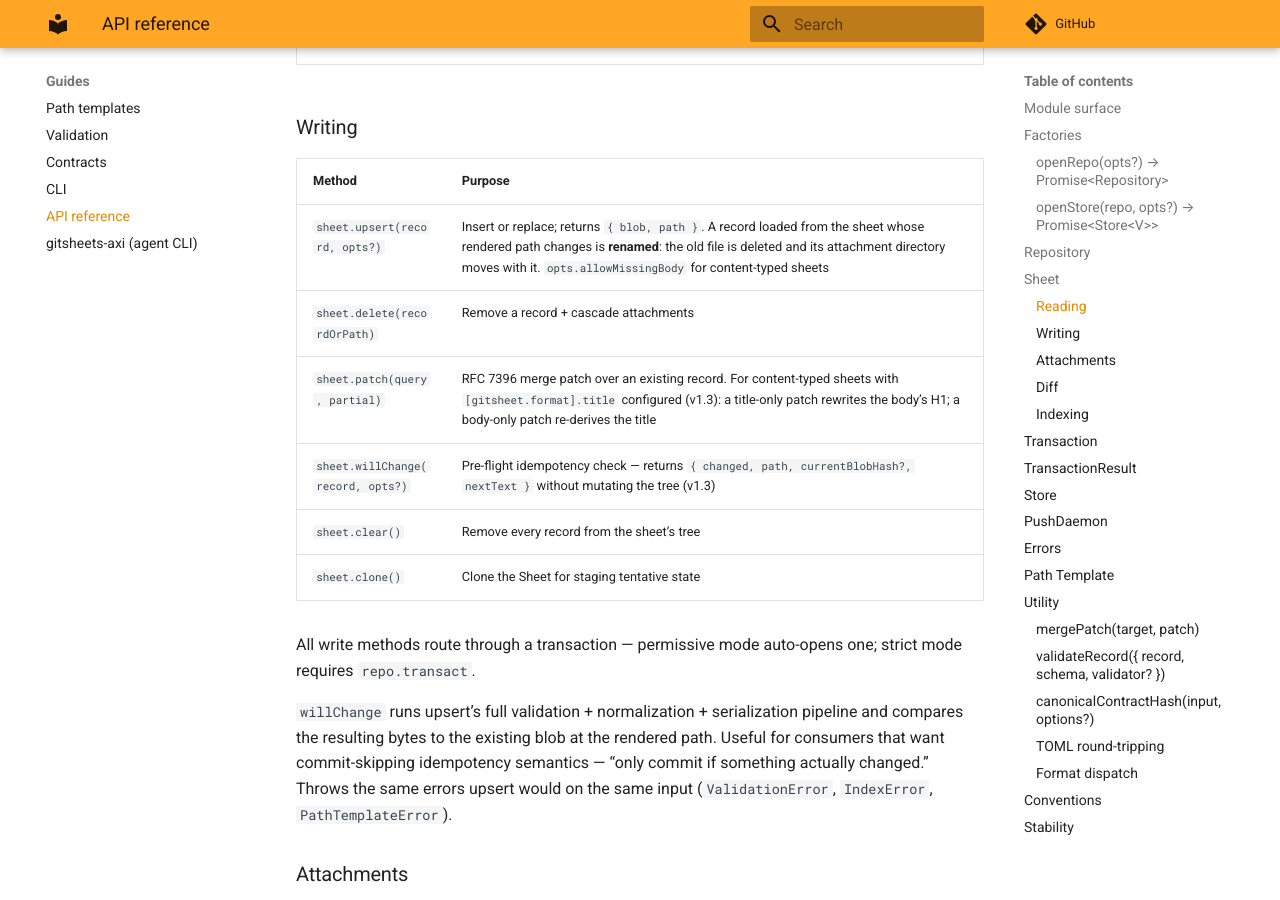
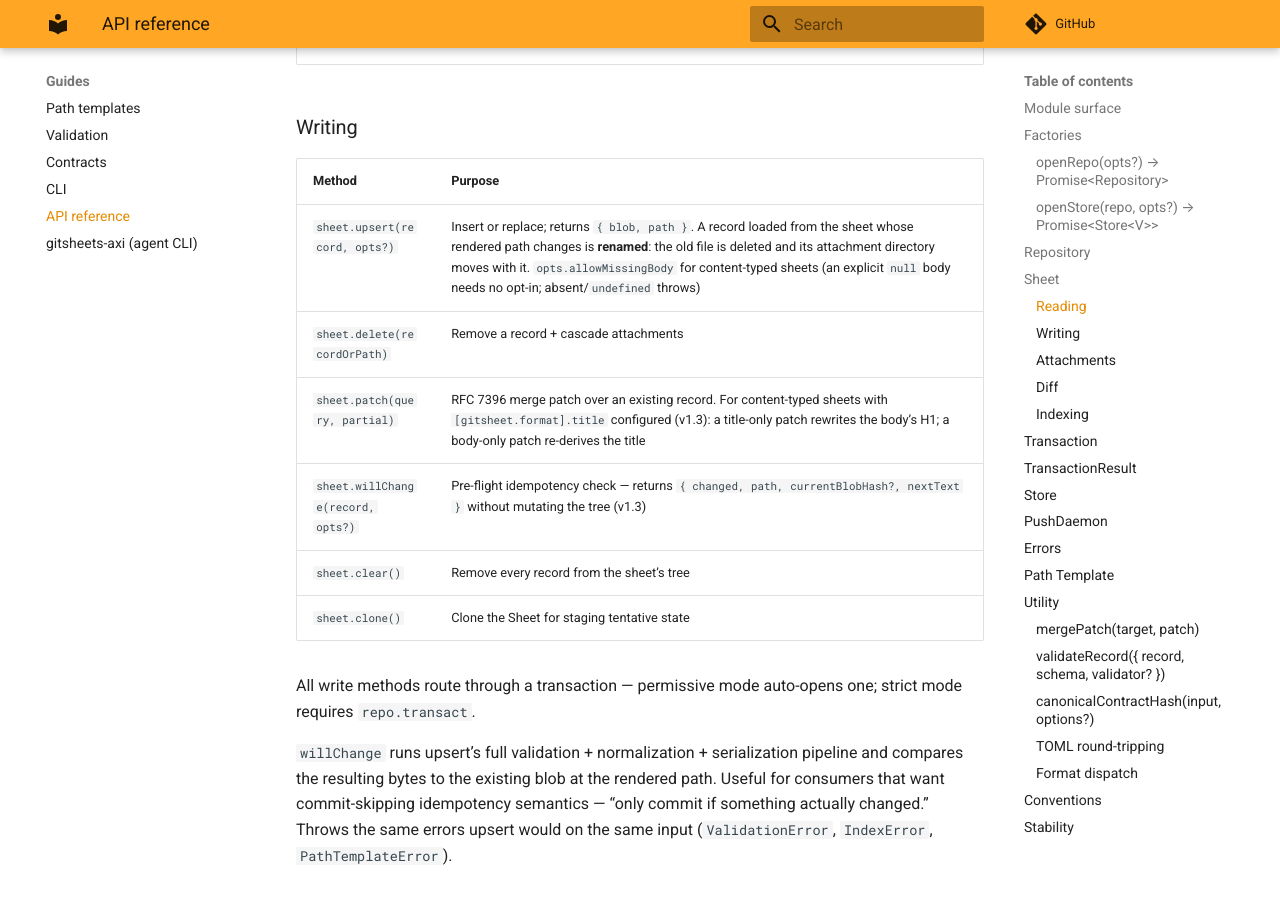
Before and after one commit to JarvusInnovations/gitsheets, an MkDocs documentation site: the page built from docs/api.md, in a window 1280 px wide and 900 px high, scrolled down 3528 px. Built offline with MkDocs 1.6.1 and Material for MkDocs 9.7.7, drawn with Linux system fonts in a browser that asks for light colours; comment, search, counter and statistics services are not loaded.

Commit message:
docs: explicit null body needs no allowMissingBody
Co-Authored-By: Claude Fable 5.1 <noreply@anthropic.com>
Claude-Session: https://claude.ai/code/session_01RPAAYpKjUZUbHCUTfiy56R

```diff
--- a/docs/api.md
+++ b/docs/api.md
@@ -114,7 +114,7 @@ const store = await openStore(repo, {
 
 | Method | Purpose |
 | --- | --- |
-| `sheet.upsert(record, opts?)` | Insert or replace; returns `{ blob, path }`. A record loaded from the sheet whose rendered path changes is **renamed**: the old file is deleted and its attachment directory moves with it. `opts.allowMissingBody` for content-typed sheets |
+| `sheet.upsert(record, opts?)` | Insert or replace; returns `{ blob, path }`. A record loaded from the sheet whose rendered path changes is **renamed**: the old file is deleted and its attachment directory moves with it. `opts.allowMissingBody` for content-typed sheets (an explicit `null` body needs no opt-in; absent/`undefined` throws) |
 | `sheet.delete(recordOrPath)` | Remove a record + cascade attachments |
 | `sheet.patch(query, partial)` | RFC 7396 merge patch over an existing record. For content-typed sheets with `[gitsheet.format].title` configured (v1.3): a title-only patch rewrites the body's H1; a body-only patch re-derives the title |
 | `sheet.willChange(record, opts?)` | Pre-flight idempotency check — returns `{ changed, path, currentBlobHash?, nextText }` without mutating the tree (v1.3) |
```
Also changed, not shown: skills/gitsheets/references/api.md (+1 -1 lines).
